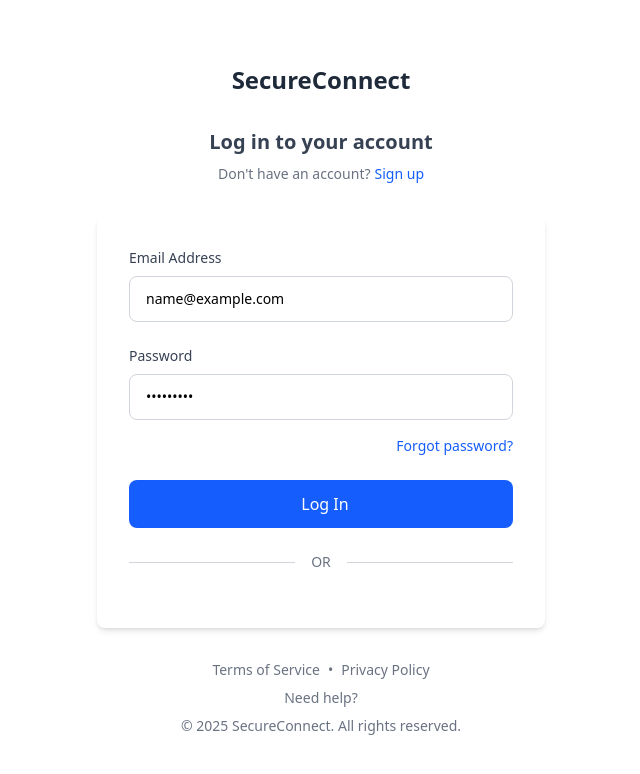
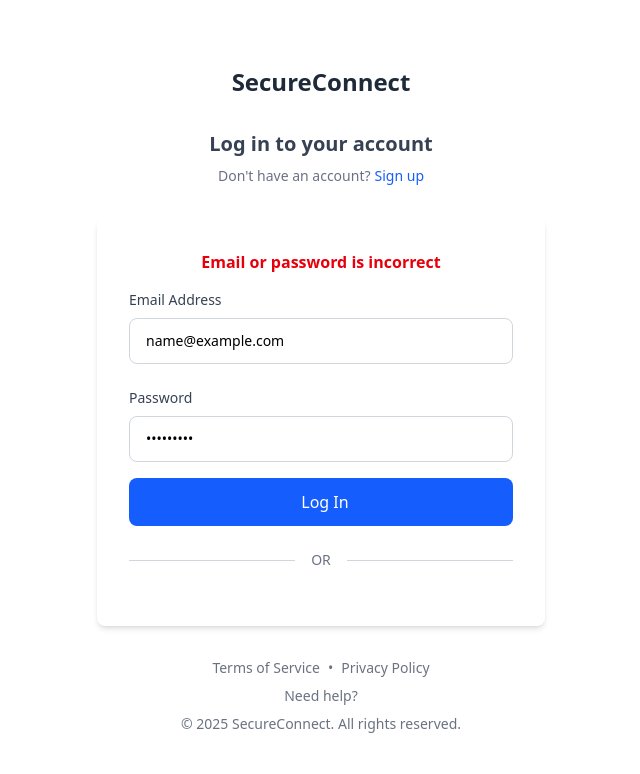
Before and after one commit to srikar-hub/FrontEnd_Bagify, a React (Vite) app: page /login in a window 1280 px wide. Both pictures are taken after typing "name@example.com", "Sample123" into the empty fields and a click on the button "Log In". Shown: the top 774 px of the page, without its empty margins (319-959 px from the left). Built offline with nearby package versions, Linux system fonts and the light colour scheme; no server answers.

Commit message:
updated login logic

```diff
--- a/src/App.jsx
+++ b/src/App.jsx
@@ -20,6 +20,7 @@
         <Route path="/login" element={<Login />} />
         <Route path="/signup" element={<Signup />} />
       </Routes>
+      {/* Hide header on reset-password page as well */}
       {!hideHeaderRoutes.includes(location.pathname) && <Header />}
       <Routes>
         <Route path="/addproduct" element={<Admin />} />
--- a/src/pages/Login.jsx
+++ b/src/pages/Login.jsx
@@ -2,7 +2,7 @@
 
 import React from "react";
 import { FontAwesomeIcon } from "@fortawesome/react-fontawesome";
-import { faGoogle } from "@fortawesome/free-brands-svg-icons";
+
 import axios from "axios";
 import { useNavigate } from "react-router-dom";
 import { useState } from "react";
@@ -12,11 +12,13 @@
     email: "",
     password: "",
   });
+  const [errorMsg, setErrorMsg] = useState("");
   const handleChange = (e) => {
     setFormData((prev) => ({
       ...prev,
       [e.target.name]: e.target.value,
     }));
+    setErrorMsg("");
   };
 
   const handleSubmit = async (e) => {
@@ -26,12 +28,13 @@
         withCredentials: true,
       });
       if (res.status === 200) {
+        setErrorMsg("");
         navigate("/shop");
       } else {
-        alert("Email or password is incorrect");
+        setErrorMsg("Email or password is incorrect");
       }
     } catch (error) {
-      alert("Email or password is incorrect");
+      setErrorMsg("Email or password is incorrect");
     }
   };
   return (
@@ -65,6 +68,11 @@
           method="post"
           onSubmit={handleSubmit}
         >
+          {errorMsg && (
+            <div className="mb-4 text-red-600 text-center font-semibold">
+              {errorMsg}
+            </div>
+          )}
           {/* Email Field */}
           <div className="mb-6">
             <label
@@ -83,7 +91,6 @@
               placeholder="Enter your email"
             />
           </div>
-
           {/* Password Field */}
           <div className="mb-4">
             <label
@@ -111,17 +118,16 @@
               </button>
             </div>
           </div>
-
-          {/* Forgot Password */}
-          <div className="flex justify-end mb-6">
-            <a
-              href="#"
-              className="text-sm text-blue-600 hover:text-blue-800 cursor-pointer"
+          {/* // forgot password */}
+          {/* <div className="flex justify-end mb-6">
+            <button
+              type="button"
+              onClick={() => navigate("/forgot-password")}
+              className="text-sm text-blue-600 hover:text-blue-800 cursor-pointer bg-transparent border-none p-0"
             >
               Forgot password?
-            </a>
-          </div>
-
+            </button>
+          </div> */}
           {/* Login Button */}
           <button
             type="submit"
@@ -130,14 +136,12 @@
             <i className="fas fa-sign-in-alt"></i>
             Log In
           </button>
-
           {/* Divider */}
           <div className="my-6 flex items-center">
             <div className="flex-grow border-t border-gray-300"></div>
             <span className="mx-4 text-gray-500 text-sm">OR</span>
             <div className="flex-grow border-t border-gray-300"></div>
           </div>
-
           {/* Social Login Buttons removed as requested */}
         </form>
 
```
